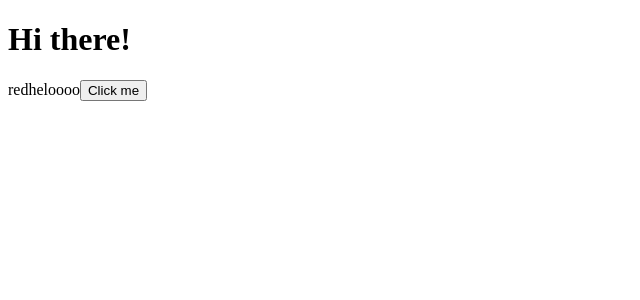
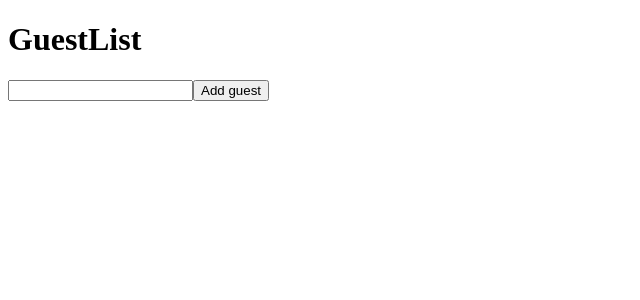
Before and after one commit to mendo94/rts, a React (Create React App) app: page / in a window 1280 px wide. Shown: the top 300 px of the page, without its empty margins (0-640 px from the left). Built offline with nearby package versions, Linux system fonts and the light colour scheme.

Commit message:
type interface with state

```diff
--- a/src/index.tsx
+++ b/src/index.tsx
@@ -1,6 +1,7 @@
 // 1) Import ReactDOM library
 import ReactDOM from "react-dom/client";
 import { Parent } from "./props/Parent";
+import GuestList from "./state/GuestList";
 
 // 2) Get a reference to the div with ID root
 const el = document.getElementById("root");
@@ -12,8 +13,7 @@ const root = ReactDOM.createRoot(el!);
 const App = () => {
   return (
     <div>
-      <h1>Hi there!</h1>
-      <Parent />
+      <GuestList />
     </div>
   );
 };
--- a/src/state/GuestList.tsx
+++ b/src/state/GuestList.tsx
@@ -2,11 +2,19 @@ import React, { useState } from "react";
 
 const GuestList: React.FC = () => {
   const [name, setName] = useState("");
+  //need to define what is to be stored in arrays
+  const [guests, setGuests] = useState<string[]>([]);
+
+  const onClick = () => {
+    setName("");
+    setGuests([...guests, name]);
+  };
+
   return (
     <div>
       <h1>GuestList</h1>
       <input value={name} onChange={(e) => setName(e.target.value)} />
-      <button>Add guest</button>
+      <button onClick={onClick}>Add guest</button>
     </div>
   );
 };
```
